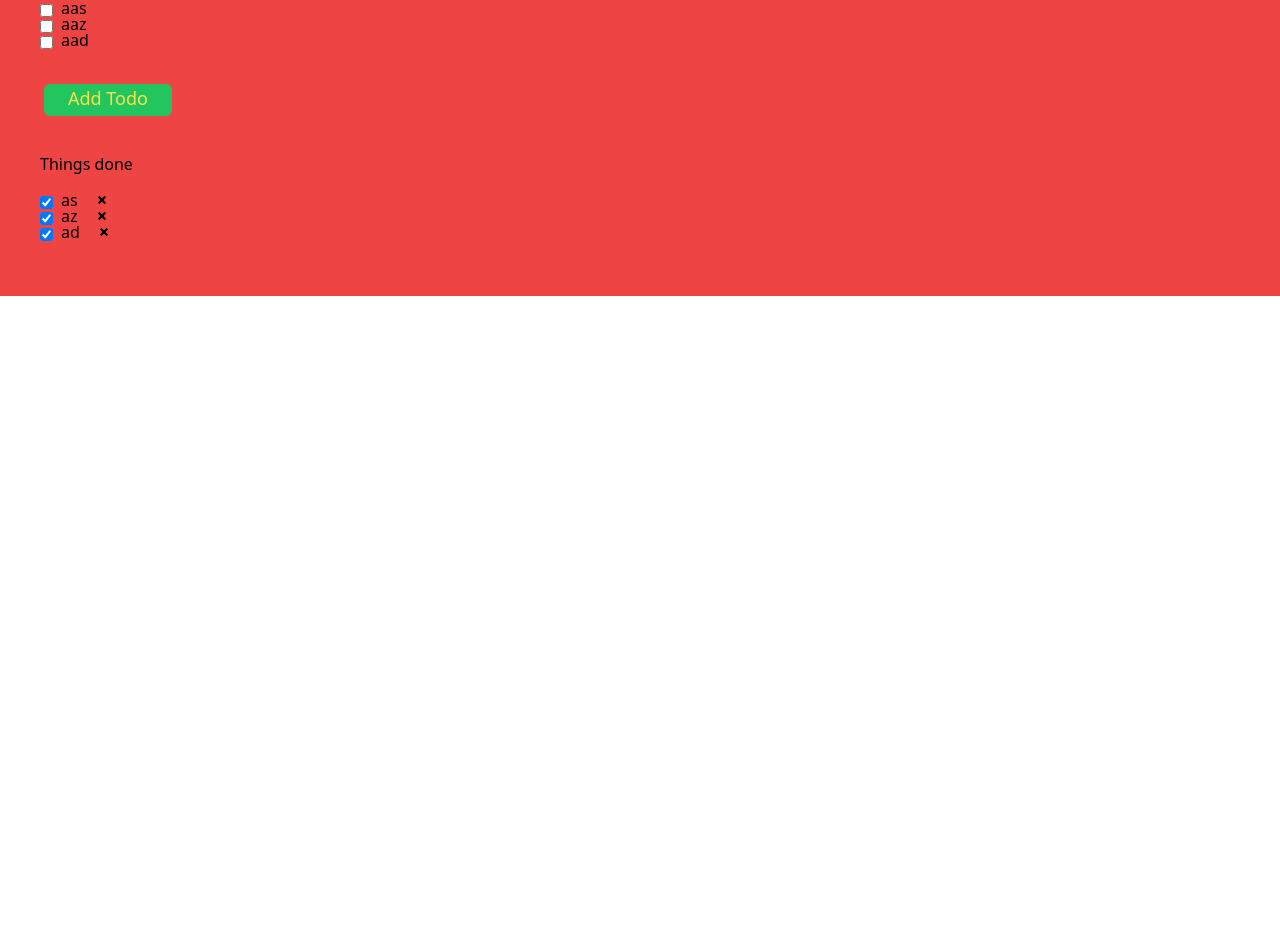
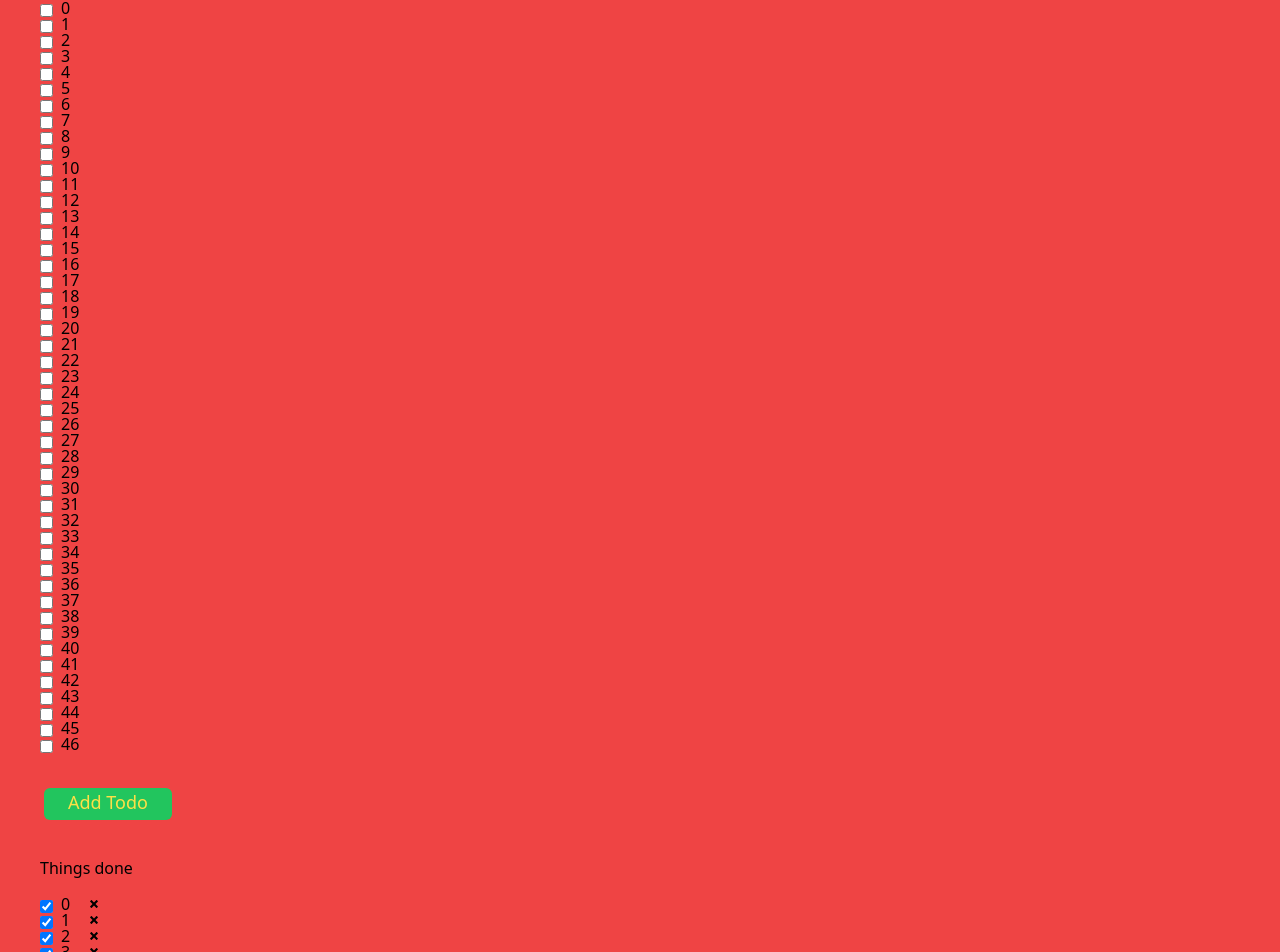
Before and after one commit to AyushVerma87654/To-Do-App, a React (Vite) app: page / in a window 1280 px wide. Shown: the part 156-1108 px from the top of the page. Before the commit the page ends 800 px from the top, so only its background shows below. Built offline with nearby package versions, Linux system fonts and the light colour scheme.

Commit message:
Restoring Data from Local Storage

```diff
--- a/src/Todo.jsx
+++ b/src/Todo.jsx
@@ -4,23 +4,14 @@ import Display from "./Display";
 import { ImCross } from "react-icons/im";
 
 function Todo() {
-  //   const todoStorage = localStorage.getItem("Todo") || '["hi"] ';
-  //   const doneStorage = localStorage.getItem("Done") || '["hi"] ';
-  //   const t = JSON.parse(todoStorage);
-  //   const [todo, setTodo] = useState(JSON.stringify(todoStorage));
-  //   const [done, setDone] = useState(JSON.stringify(doneStorage));
-  const a = {
-    as: "as",
-    az: "az",
-    ad: "ad",
+  const todoStorage = localStorage.getItem("Todo") || {
+    "Bring Milk and Bread": "Bring Milk and Bread",
   };
-  const aa = {
-    aas: "aas",
-    aaz: "aaz",
-    aad: "aad",
+  const doneStorage = localStorage.getItem("Done") || {
+    "Clean My Room": "Clean My Room",
   };
-  const [todo, setTodo] = useState(aa);
-  const [done, setDone] = useState(a);
+  const [todo, setTodo] = useState(JSON.stringify(todoStorage));
+  const [done, setDone] = useState(JSON.stringify(doneStorage));
 
   const onAddFromTodo = (data) => {
     updatedDoneObject(data);
```
